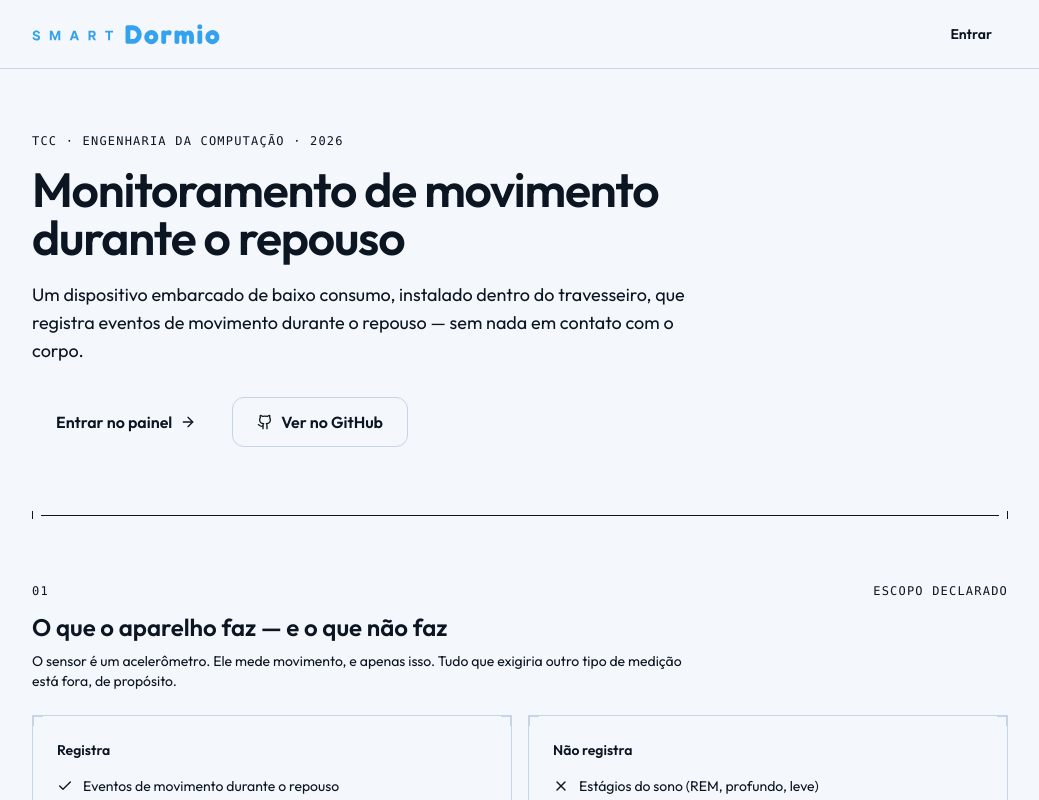
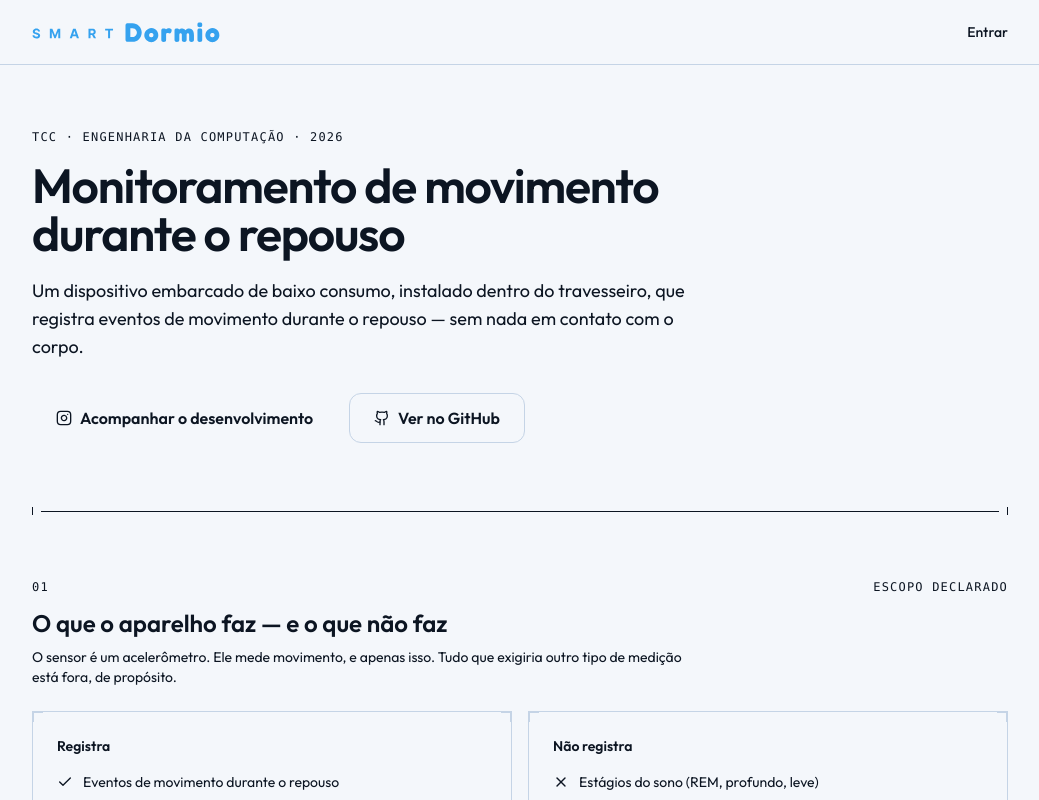
Before and after one commit to vitormendes4072/DormioSmart, a React (Vite) app in the folder frontend/: page / in a window 1280 px wide. Shown: the top 800 px of the page, without its empty margins (120-1159 px from the left). Built offline with nearby package versions, Linux system fonts and the light colour scheme; no server answers.

Commit message:
feat: chamada principal da landing deixa de oferecer painel vazio (UI-13)

```diff
--- a/frontend/src/pages/Landing.tsx
+++ b/frontend/src/pages/Landing.tsx
@@ -82,12 +82,25 @@ export function Landing() {
       <header className="border-b border-border">
         <div className="mx-auto max-w-5xl px-4 sm:px-6 py-4 flex items-center justify-between gap-4">
           <MarcaDoProduto className="h-7 sm:h-8" />
+          {/* Quem já tem sessão é usuário: o painel merece destaque.
+              Visitante sem conta não tem o que fazer lá dentro — nenhum
+              dispositivo existe para parear — então o login fica discreto,
+              onde quem procura encontra, sem ser a chamada da página. */}
+          {sessao ? (
             <Link
-            to={sessao ? "/dashboard" : "/login"}
+              to="/dashboard"
               className="flex-shrink-0 px-4 py-2 rounded-xl bg-primary text-primary-foreground text-sm font-semibold hover:bg-primary/90 transition"
             >
-            {sessao ? "Ir para o painel" : "Entrar"}
+              Ir para o painel
             </Link>
+          ) : (
+            <Link
+              to="/login"
+              className="flex-shrink-0 text-sm font-medium text-muted-foreground hover:text-foreground transition"
+            >
+              Entrar
+            </Link>
+          )}
         </div>
       </header>
 
@@ -106,14 +119,31 @@ export function Landing() {
             registra eventos de movimento durante o repouso — sem nada em contato com o corpo.
           </p>
 
+          {/* A chamada principal muda conforme quem está olhando.
+              Sem sessão, oferecer "entrar no painel" seria prometer um painel
+              que nasce vazio: não existe dispositivo para parear além do
+              protótipo do autor. O que essa pessoa pode de fato fazer é
+              acompanhar o desenvolvimento. */}
           <div className="mt-8 flex flex-wrap gap-3">
+            {sessao ? (
               <Link
-              to={sessao ? "/dashboard" : "/login"}
+                to="/dashboard"
                 className="inline-flex items-center gap-2 px-6 py-3 rounded-xl bg-primary text-primary-foreground font-semibold hover:bg-primary/90 transition"
               >
-              {sessao ? "Abrir o painel" : "Entrar no painel"}
+                Abrir o painel
                 <ArrowRight className="w-4 h-4" />
               </Link>
+            ) : (
+              <a
+                href={INSTAGRAM}
+                target="_blank"
+                rel="noreferrer"
+                className="inline-flex items-center gap-2 px-6 py-3 rounded-xl bg-primary text-primary-foreground font-semibold hover:bg-primary/90 transition"
+              >
+                <Instagram className="w-4 h-4" />
+                Acompanhar o desenvolvimento
+              </a>
+            )}
             <a
               href={REPOSITORIO}
               target="_blank"
```
Lines whose indentation alone changed are shown as unchanged.
